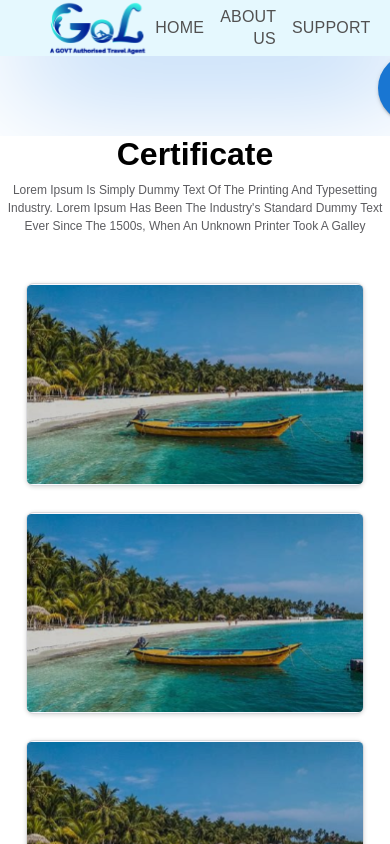
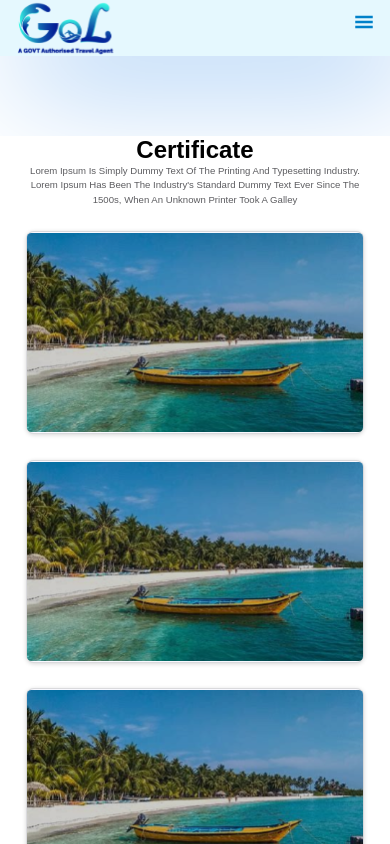
Before and after one commit to mitranjaykrishna/AgumentikTask, a React (Create React App) app: page /services in a window 390 px wide. Shown: the top 844 px of the page. Built offline with nearby package versions, Linux system fonts and the light colour scheme.

Commit message:
nav responsiv

```diff
--- a/src/GlobalStyle.js
+++ b/src/GlobalStyle.js
@@ -150,6 +150,8 @@ input[type="submit"]{
         font-size: 50%;
       }
 
+
+
       .grid{
         gap: 3.2rem;
       }
--- a/src/componenst/Certificates.js
+++ b/src/componenst/Certificates.js
@@ -106,6 +106,57 @@ const Wrapper = styled.section`
         cursor: pointer;
     }
 
+    @media (max-width: ${({ theme }) => theme.media.tab}) {
+        ${'' /* .grid {
+            gap: 7.2rem;
+        } */}
+
+        .containerInside{
+        max-width: 100%;
+        margin: 0 auto;
+        ${'' /* margin-top:10rem; */}
+        }
+
+        .heading {
+        font-size: 4rem;
+        font-weight: 700;
+        margin-bottom: 5rem;
+        text-transform: capitalize;
+        color: black;
+        }
+        .insideThought{
+            display:flex;
+            justify-content: center;
+            font-size:1.4rem;
+            margin:0 4rem 0 4rem;
+        }
+    }
+
+    @media (max-width: ${({ theme }) => theme.media.mobile}) {
+
+        .containerInside{
+        max-width: 100%;
+        margin: 0 auto;
+        ${'' /* margin-top:10rem; */}
+        }
+
+        .heading {
+        font-size: 3rem;
+        font-weight: 700;
+        margin-bottom: 3rem;
+        text-transform: capitalize;
+        color: black;
+        }
+        .insideThought{
+            display:flex;
+            justify-content: center;
+            font-size:1.2rem;
+            margin:0 3rem 0 3rem;
+        }
+
+
+    }
+
 `;
 
 export default Certificate;
--- a/src/componenst/CustomerReview.js
+++ b/src/componenst/CustomerReview.js
@@ -7,7 +7,7 @@ const CustomerReview=()=>{
         <div className="main container">
             <div className="containerInside">
                 <h2 className="heading">What customer's are saying?</h2>
-                <p className="insideThought">Take a look at what our customer's are saying. At Nature we not only provide you with services but also we provide you with valuable experiences for your valuable time.</p>
+                <p >Take a look at what our customer's are saying. At Nature we not only provide you with services but also we provide you with valuable experiences for your valuable time.</p>
 
                     <div className="gridMain grid grid-four-column" > {/*grid main*/}
 
@@ -149,6 +149,138 @@ const Wrapper=styled.section`
         }
     }
 
+    @media (max-width: ${({ theme }) => theme.media.tab}) {
+        ${'' /* .grid {
+            gap: 7.2rem;
+        } */}
+
+        .gridMain{
+            height:500px;
+            width:100%;
+            gap:5rem;
+        }
+
+        .message{
+        background-color:white;
+        box-shadow: 1px 1px 500px black;
+        width:350.67px;
+        height:70px;
+        display:grid;
+        grid-template-columns:.5fr 2fr;
+        gap:.5rem;
+        border-radius:10px;
+        position:relative;
+        left:30rem;
+        transform: translateY(-50%);
+        ${'' /* border-bottom: 10px solid blue */}
+
+        .messageImg{
+            margin:0 1rem;
+            display:flex;
+
+            flex-direction:column;
+            justify-content:center;
+
+
+        }
+
+        .messageImg img{
+            height:3rem;
+            weight:3rem;
+            border-radius:100%;
+
+
+        }
+
+        .showMessage{
+            margin:0 1rem;
+            display:flex;
+            flex-direction:column;
+            justify-content:center;
+        }
+        .showMessage p{
+            margin:0;
+            padding:0;
+            font-size:1rem;
+            text-align:center;
+        }
+    }
+
+        .containerInside{
+        background-color:#F7FDFF;
+        display: flex;
+        flex-direction: column;
+        align-items: flex-start;
+        margin: 0 6rem 0 5rem;
+    }
+
+        .containerInside p{
+        display:flex;
+        justify-content: center;
+        font-size:1.5rem;
+        width:100%;
+        padding:0 7rem 0 0;
+    }
+    }
+
+    @media (max-width: ${({ theme }) => theme.media.mobile}) {
+        .grid {
+            gap: 7.2rem;
+        }
+
+        .message{
+        background-color:white;
+        box-shadow: 1px 1px 500px black;
+        width:100%;
+        height:70px;
+        display:grid;
+        grid-template-columns:.5fr 2fr;
+        gap:1rem;
+        border-radius:10px;
+        position:relative;
+        left:0rem;
+        transform: translateY(10%);
+        ${'' /* border-bottom: 10px solid blue */}
+
+        .messageImg{
+            margin:0 1rem;
+            display:flex;
+
+            flex-direction:column;
+            justify-content:center;
+
+
+        }
+
+        .messageImg img{
+            height:8rem;
+            weight:8rem;
+            border-radius:100%;
+
+
+        }
+
+        .showMessage{
+            margin:0 1rem;
+            display:flex;
+            flex-direction:column;
+            justify-content:center;
+        }
+        .showMessage p{
+            margin:0;
+            padding:0;
+            font-size:2rem;
+            text-align:center;
+        }
+    }
+
+        .gridMain{
+            height:100%;
+            width:100%;
+            gap:5rem;
+        }
+    }
+
 `
 
 export default CustomerReview;
--- a/src/componenst/HeroSection.js
+++ b/src/componenst/HeroSection.js
@@ -22,7 +22,7 @@ const HeroSection=()=>{
                     </div>
 
                     <div className="section-hero-image">
-                    <img src='./map.svg'alt="" className="map" />
+                    {/* <img src='./map.svg'alt="" className="map" /> */}
                     <picture>
                         <img src='./people.svg'alt="" className="hero-img fluidAnim" />
                     </picture>
@@ -116,8 +116,8 @@ const Wrapper= styled.section `
     .map{
         position: absolute;
         align:center;
-        width:879px;
-        height:500px;
+        ${'' /* width:100%;
+        height:500px; */}
     }
     .hero-img {
         width: 490.84px;
--- a/src/componenst/NavBar.js
+++ b/src/componenst/NavBar.js
@@ -3,15 +3,19 @@ import { NavLink } from "react-router-dom";
 import './styles/NavBar.css';
 import { Button } from "@mui/material";
 import Box from '@mui/material/Box';
+import {GiHamburgerMenu} from 'react-icons/gi';
+import { useState } from "react";
 
 const NavBar=()=>{
+    const [showMediaIcons, setShowMediaIcons] = useState(false);
     return <>
         <nav className="main_nav">
             <div className="logo">
                 <NavLink to='/'><img src="./gol-logo-1.svg" alt="Logo" /></NavLink>
             </div>
 
-            <div className="menu-link">
+            <div className={
+            showMediaIcons ? "menu-link mobile-menu-link" : "menu-link"}>
                 <ul>
                     <li><Button className="buttonEffect"><NavLink exact activeClassName="active" to ='/'>Home</NavLink></Button></li>
                     <li><Button className="buttonEffect"><NavLink exact activeClassName="active" to ='/about'>About US</NavLink></Button></li>
@@ -20,7 +24,7 @@ const NavBar=()=>{
             </div>
 
             <div className="affiliated">
-                    <ul >
+                    <ul className="affiliated-desktop">
                         <li >
                             <Box className="affiButtonG buttonEffect" >
 
@@ -30,11 +34,14 @@ const NavBar=()=>{
                             </Box>
                         </li>
                     </ul>
-                </div>
 
 
-
-
+                    <div className="hamburger-menu">
+                        <a href="#" onClick={()=>setShowMediaIcons(!showMediaIcons)}>
+                            <GiHamburgerMenu />
+                        </a>
+                    </div>
+            </div>
         </nav>
     </>
 }
--- a/src/componenst/Team.js
+++ b/src/componenst/Team.js
@@ -52,6 +52,20 @@ const Wrapper=styled.section`
       text-transform: capitalize;
       color: black;
     }
+    @media (max-width: ${({ theme }) => theme.media.mobile}) {
+        ${'' /* .grid {
+            gap: 7.2rem;
+        } */}
+
+        ${'' /* .containerInside p{
+        display:flex;
+        justify-content: center;
+        font-size:1.5rem;
+        width:100%;
+        padding:0 15rem;
+        text-align:center; */}
+    }
+    }
 `;
 
 export default Team;
--- a/src/componenst/styles/NavBar.css
+++ b/src/componenst/styles/NavBar.css
@@ -88,6 +88,10 @@ a:link, a:visited{
     grid-column: 4/5;
 }
 
+.hamburger-menu{
+    display: none;
+}
+
 .affiliated ul{
     height: 7rem;
     display: grid;
@@ -113,3 +117,111 @@ a:link, a:visited{
     font-weight: 600;
     font-size: 16px;
 }
+
+@media (max-width:998px){
+    .main_nav{
+        height: 7rem;
+        grid-template-columns: 2rem 2fr 3fr 2rem 2rem;
+    }
+
+    .menu-link {
+        display: none;
+    }
+
+    .logo,
+    .affiliated ul{
+    height: 7rem;
+    }
+
+    .mobile-menu-link {
+        grid-column: 2/4;
+        position: relative;
+        z-index: 99;
+    }
+
+    .mobile-menu-link {
+        background-color: white;
+        height: 20rem;
+        display: grid;
+        grid-column: 2/5;
+        align-items: center;
+        padding-left: 3rem;
+        transition: all 2s linear;
+        transform-origin: top;
+        box-shadow: rgba(50, 50, 93, 0.25) 0px 50px 100px -20px,
+          rgba(0, 0, 0, 0.3) 0px 30px 60px -30px;
+    }
+
+    .mobile-menu-link ul {
+        height: 20rem;
+        display: flex;
+        justify-content: space-around;
+        flex-direction: column;
+        align-items: start;
+    }
+
+    .mobile-menu-link ul li:first-child {
+    transition-delay: 0.2s;
+    }
+
+    .affiliated {
+        grid-row: 1/2;
+        grid-column: 3/5;
+        justify-items: end;
+        align-items: center;
+        transition: all 2s linear;
+      }
+
+      .affiliated .affiliated-desktop {
+        height: 0;
+        display: none;
+      }
+
+      .affiliated {
+        height: 7rem;
+        display: flex;
+        justify-self: end;
+        align-items: center;
+      }
+
+
+
+    .affiliated .hamburger-menu{
+        display: block;
+        font-size: 4rem;
+    }
+}
+
+@media (max-width: 768px) {
+    .main-nav {
+      height: 6rem;
+      grid-template-columns: 1rem 4fr 1fr 1fr 1rem;
+    }
+
+    .logo,
+    .affiliated ul {
+      height: 6rem;
+    }
+
+    .logo h2 {
+      font-size: 2rem;
+    }
+
+    .affiliated {
+      height: 6rem;
+      display: flex;
+      justify-self: end;
+      align-items: center;
+    }
+
+    .affiliated .hamburger-menu {
+      display: block;
+      font-size: 2.5rem;
+    }
+
+    /* hero section  */
+
+    .hero-section h1 {
+      font-size: 3.8rem;
+    }
+  }
```
